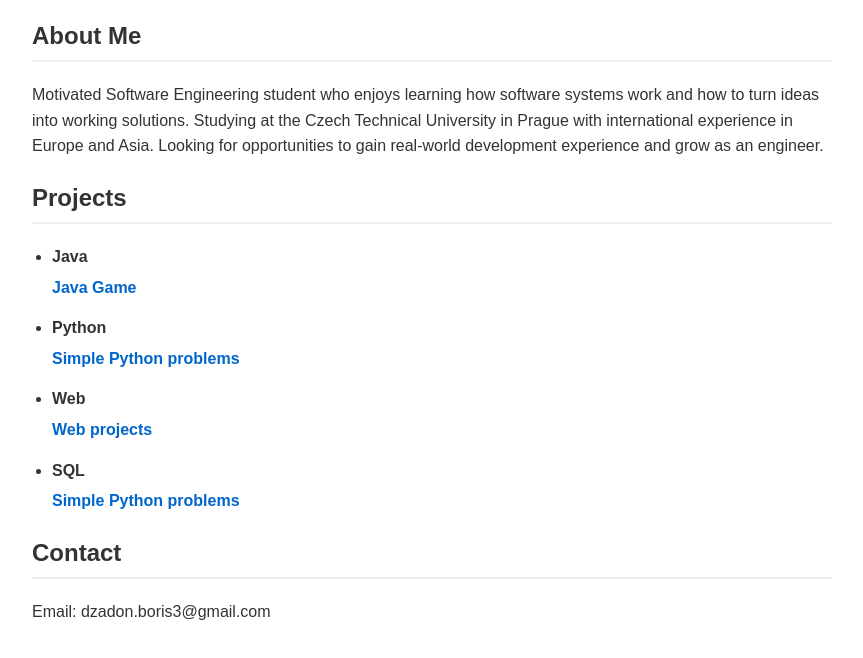
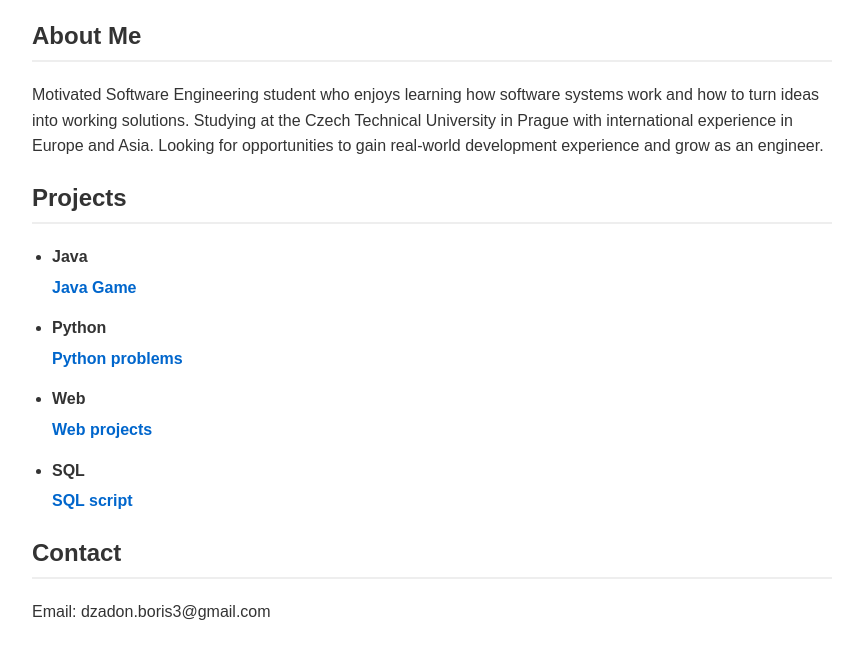
Before and after one commit to Borisko234/BorisDzadon, a plain HTML site: page index.html in a window 1280 px wide. Shown: the part 136-794 px from the top of the page, without its empty margins (208-1071 px from the left). Drawn offline with Linux system fonts and the light colour scheme.

Commit message:
Update project descriptions for Java, Python, and SQL

```diff
--- a/index.html
+++ b/index.html
@@ -59,7 +59,7 @@
               Java
             </h4>
             <a href="https://github.com/Borisko234/Java">
-                 <strong>Java Game </strong>
+                 <strong>Java Game</strong>
             </a>
         </li>
         <li>
@@ -67,7 +67,7 @@
               Python
             </h4>
             <a href="https://github.com/Borisko234/Python">
-                <strong>Simple Python problems</strong>
+                <strong>Python problems</strong>
             </a>
         </li>
         <li>
@@ -83,7 +83,7 @@
               SQL
             </h4>
             <a href="https://github.com/Borisko234/SQL">
-                <strong>Simple Python problems</strong>
+                <strong>SQL script</strong>
             </a>
         </li>
     </ul>
```
